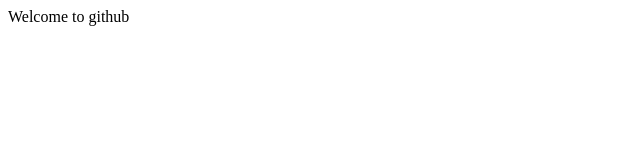
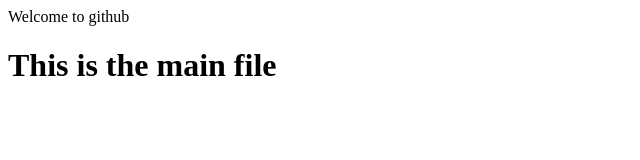
Before and after one commit to shivam2018mca/test, a plain HTML site: page index.html in a window 1280 px wide. Shown: the whole page, without its empty margins (0-640 px from the left). Drawn offline with Linux system fonts and the light colour scheme.

Commit message:
Update index.html
added h1 tag

```diff
--- a/index.html
+++ b/index.html
@@ -3,6 +3,7 @@
     <title>File Creation in Github</title>
     <body>
       <p>Welcome to github</p>
+      <h1>This is the main file</h1>
     </body>
   </head>
 </html>
```
